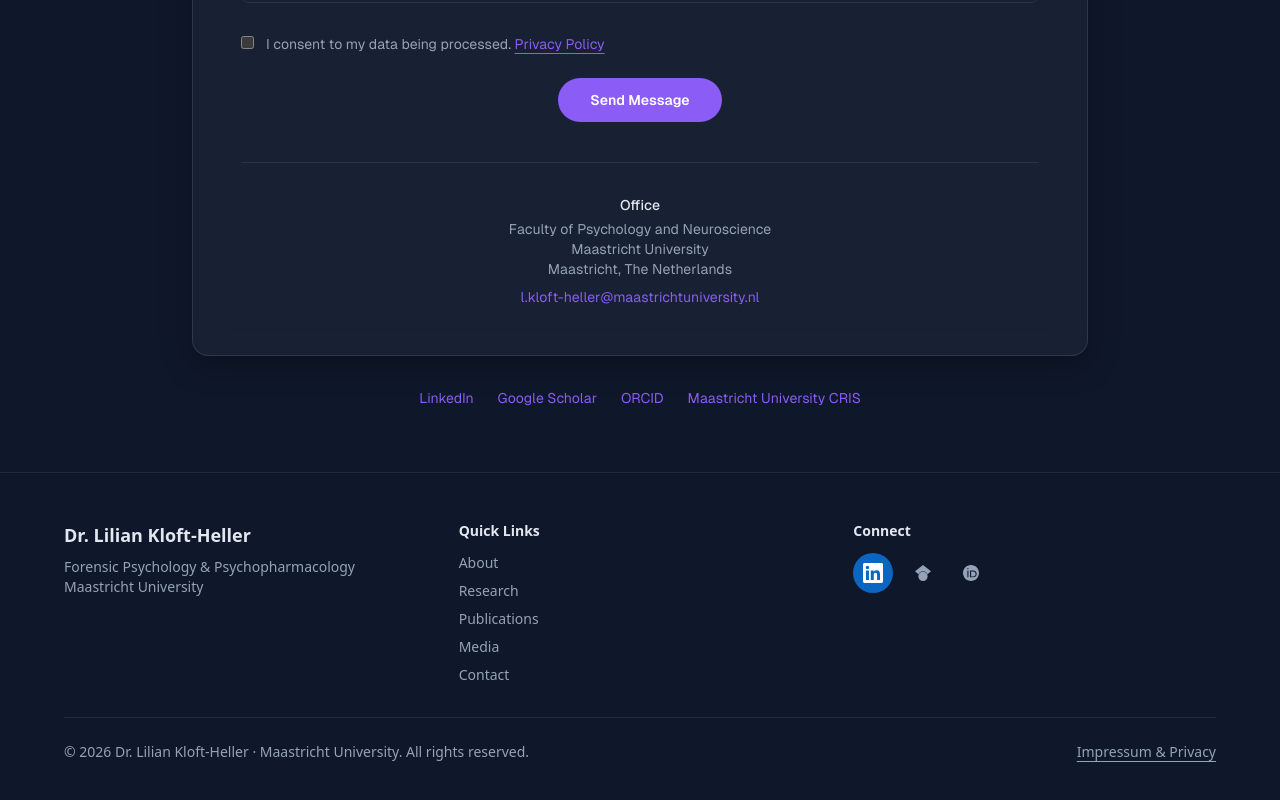
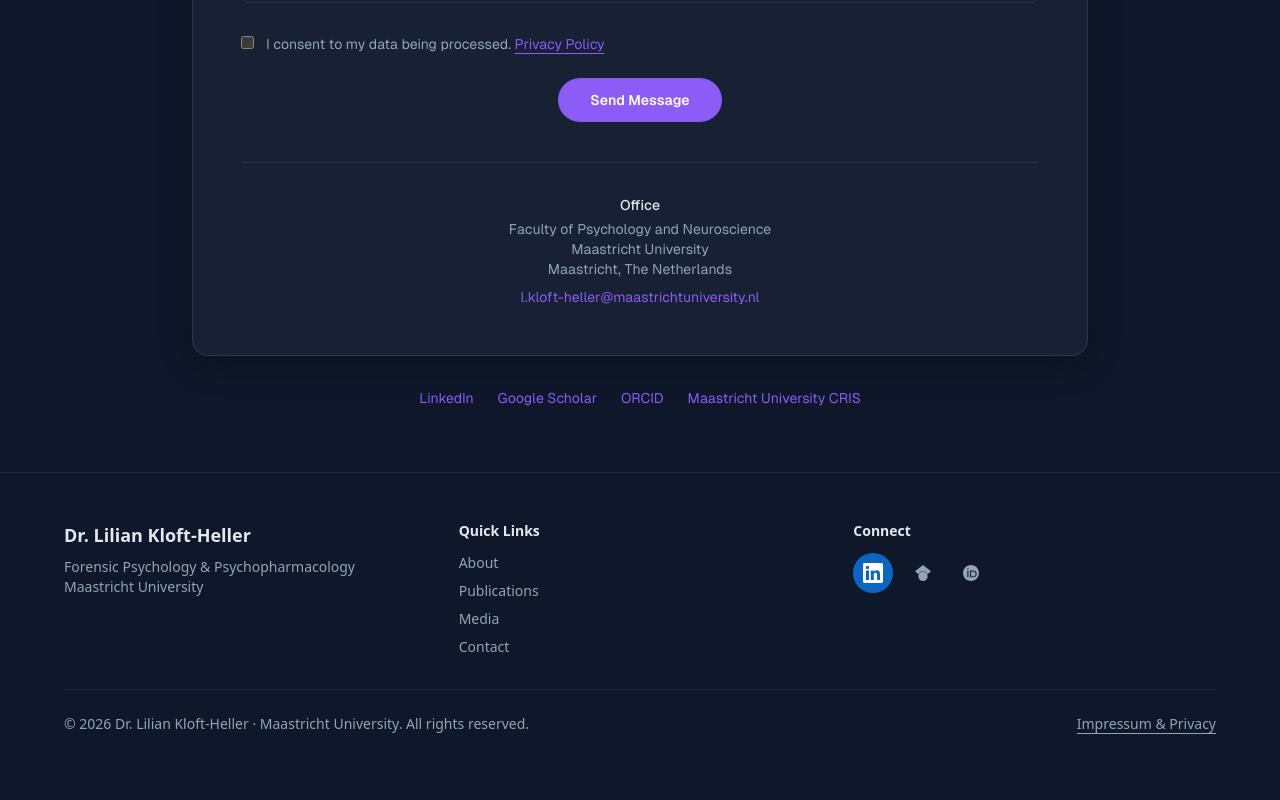
Before and after one commit to jheller1212/websitelilikloftheller, a Next.js app: page / in a window 1280 px wide. Shown: the part 5197-5997 px from the top of the page. Built offline with nearby package versions, Linux system fonts and the light colour scheme.

Commit message:
Fix broken links: #research → #publications, remove duplicate footer link

```diff
--- a/src/components/Footer.tsx
+++ b/src/components/Footer.tsx
@@ -36,7 +36,6 @@ const footerSocialLinks = [
 
 const quickLinks = [
   { label: "About", href: "#about" },
-  { label: "Research", href: "#research" },
   { label: "Publications", href: "#publications" },
   { label: "Media", href: "#media" },
   { label: "Contact", href: "#contact" },
--- a/src/components/Hero.tsx
+++ b/src/components/Hero.tsx
@@ -181,7 +181,7 @@ export default function Hero() {
           >
             <MagneticButton
               as="a"
-              href="#research"
+              href="#publications"
               className="px-8 py-3 rounded-full text-sm font-semibold text-white transition-colors"
               style={{ backgroundColor: "var(--color-accent)" } as React.CSSProperties}
             >
```
